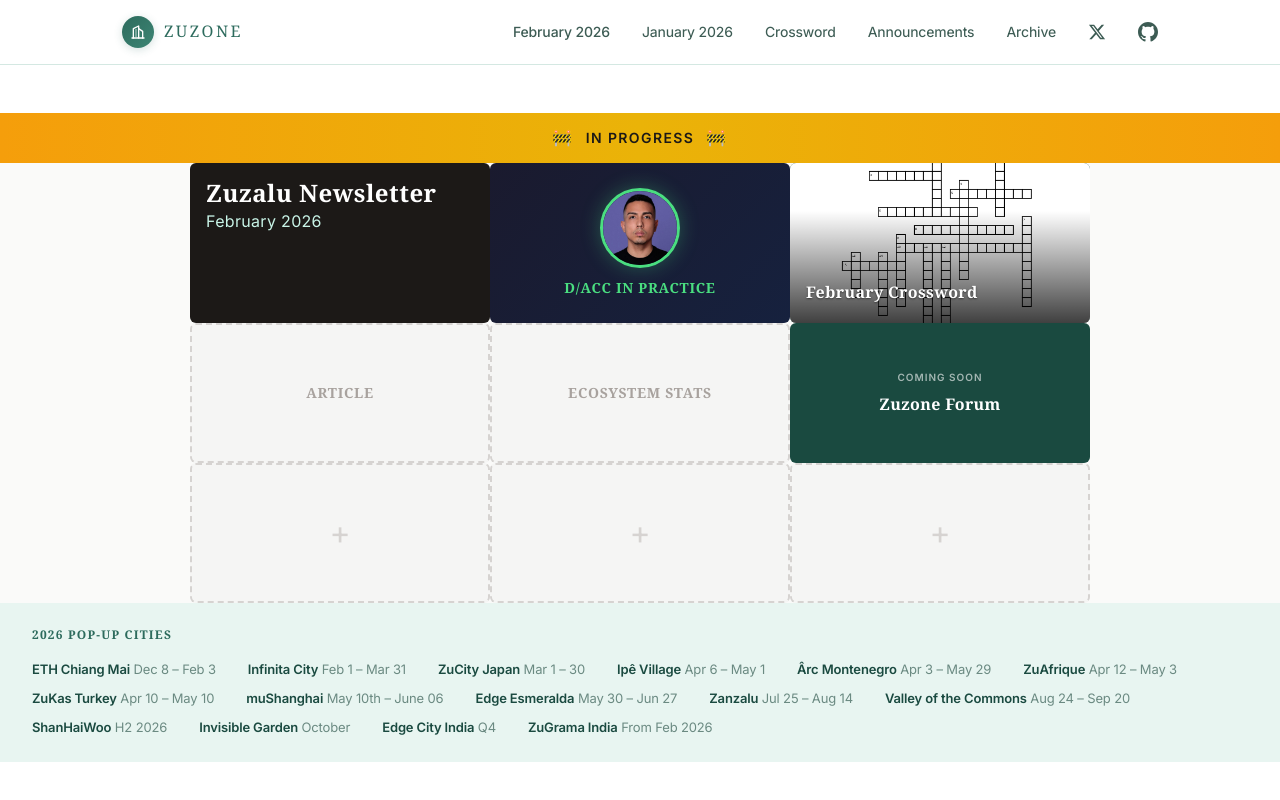
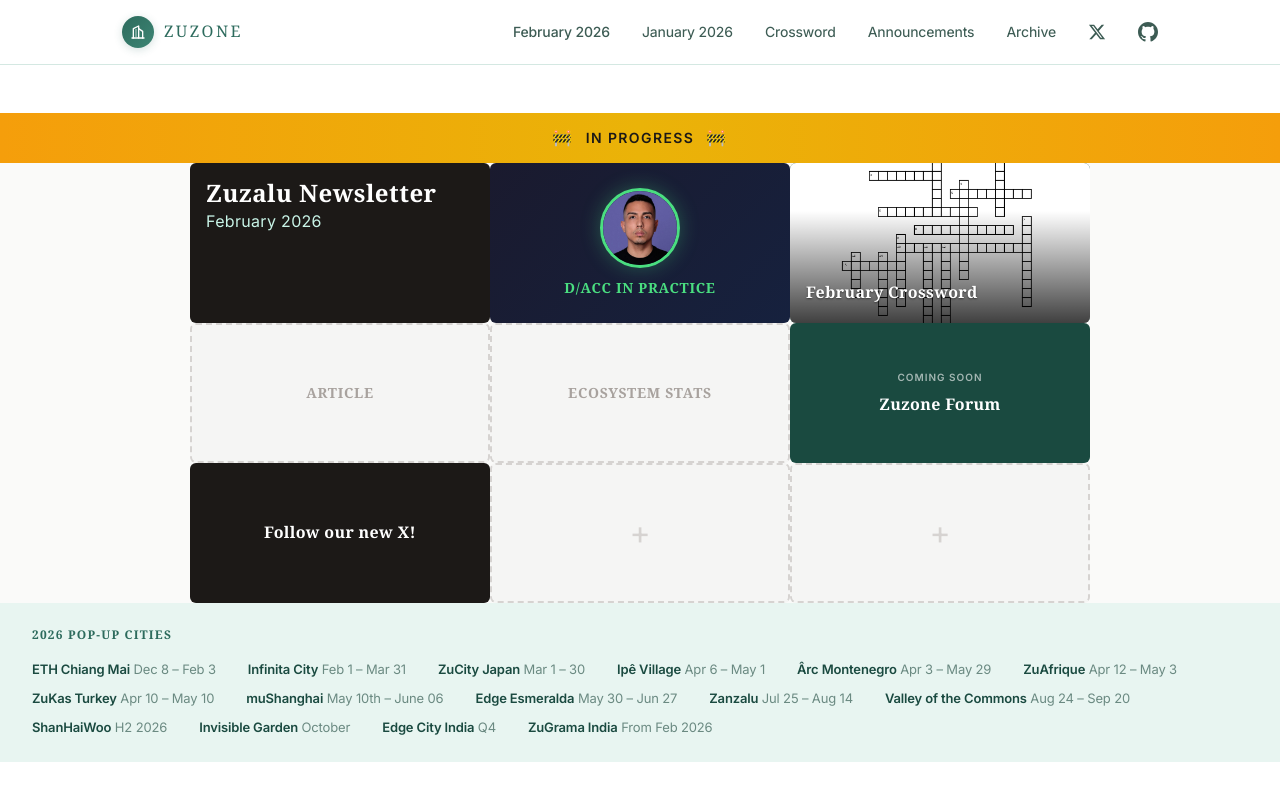
Before and after one commit to vrnvrn/zu, a Next.js app in the folder zuletter/: page /february-2026 in a window 1280 px wide. Built offline with nearby package versions, Linux system fonts and the light colour scheme.

Commit message:
Add Follow our new X! card linking to x.com/zuzones

```diff
--- a/zuletter/app/february-2026/page.tsx
+++ b/zuletter/app/february-2026/page.tsx
@@ -30,6 +30,8 @@ interface Card {
   isPlaceholder?: boolean
   isDacc?: boolean
   isComingSoon?: boolean
+  isExternalLink?: boolean
+  externalUrl?: string
 }
 
 const hubs: Record<string, Hub> = {
@@ -97,7 +99,7 @@ const cards: Card[] = [
   { id: 'article', hubId: 'article', title: 'Article', isPlaceholder: true },
   { id: 'stats', hubId: 'stats', title: 'Ecosystem Stats', isPlaceholder: true },
   { id: 'forum', hubId: 'forum', title: 'Zuzone Forum', isComingSoon: true },
-  { id: 'placeholder-7', hubId: 'placeholder', isPlaceholder: true },
+  { id: 'twitter', hubId: 'placeholder', title: 'Follow our new X!', isExternalLink: true, externalUrl: 'https://x.com/zuzones' },
   { id: 'placeholder-8', hubId: 'placeholder', isPlaceholder: true },
   { id: 'placeholder-9', hubId: 'placeholder', isPlaceholder: true },
 ]
@@ -194,6 +196,22 @@ export default function February2026Page() {
                     <h3 className="coming-soon-title">{title}</h3>
                   </div>
                 </div>
+              )
+            }
+
+            if (card.isExternalLink && card.externalUrl) {
+              return (
+                <a
+                  key={card.id}
+                  href={card.externalUrl}
+                  target="_blank"
+                  rel="noopener noreferrer"
+                  className="card external-link"
+                >
+                  <div className="card-content external-link-content">
+                    <h3 className="external-link-title">{title}</h3>
+                  </div>
+                </a>
               )
             }
 
@@ -516,6 +534,30 @@ export default function February2026Page() {
           margin: 0;
         }
 
+        .card.external-link {
+          background: #1c1917;
+          text-decoration: none;
+        }
+
+        .card.external-link:hover {
+          background: #292524;
+        }
+
+        .external-link-content {
+          display: flex;
+          align-items: center;
+          justify-content: center;
+          height: 100%;
+          text-align: center;
+        }
+
+        .external-link-title {
+          font-size: 1rem;
+          font-weight: 700;
+          color: white;
+          margin: 0;
+        }
+
         .placeholder-content {
           display: flex;
           align-items: center;
```
